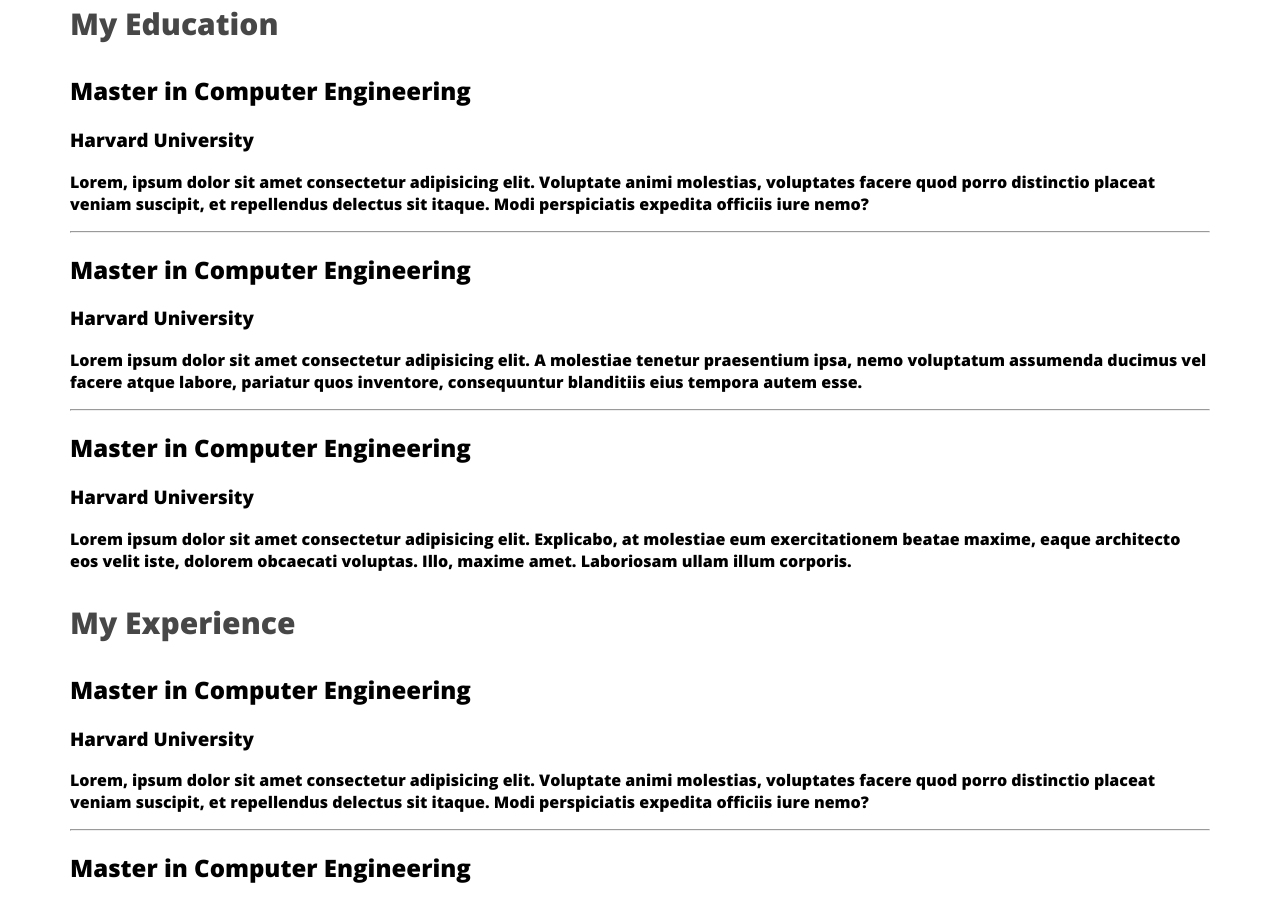
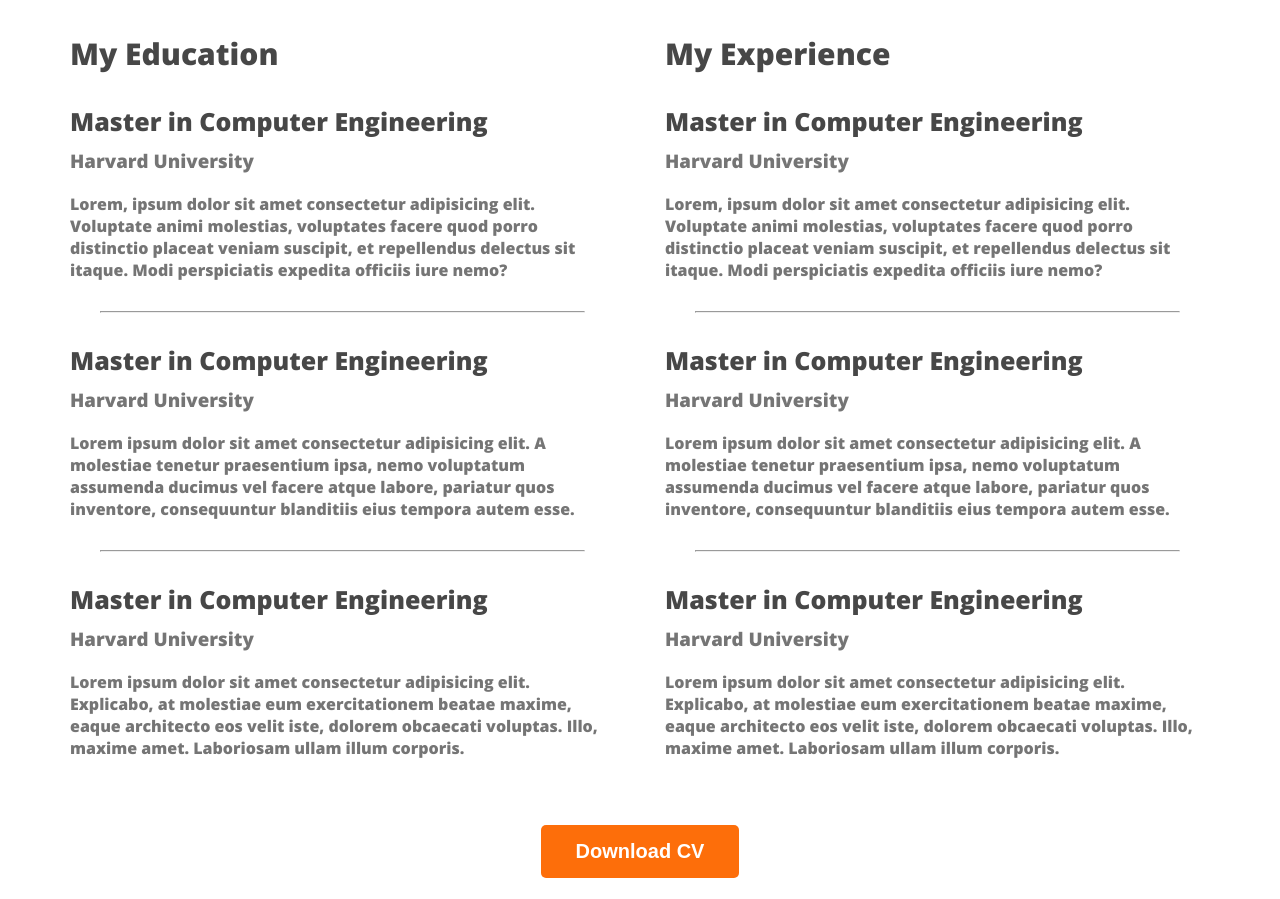
Before and after one commit to mizanur-007/portfolio-1, a plain HTML site: page index.html in a window 1280 px wide. Shown: the part 2361-3260 px from the top of the page. Drawn offline with nearby package versions, Linux system fonts and the light colour scheme.

Commit message:
resume section

```diff
--- a/index.html
+++ b/index.html
@@ -133,6 +133,9 @@
                     </div>
                 </div>
             </div>
+            <div class="download-cv">
+                <button class="btn-primary">Download CV</button>
+            </div>
         </section>
 
     </main>
--- a/styles/portfolio.css
+++ b/styles/portfolio.css
@@ -153,3 +153,27 @@ main{
     font-weight: 700;
 
 }
+.resume-container{
+    display: flex;
+    gap: 50px;
+}
+.resume-item-institute{
+    margin-bottom: 20px;
+    margin-top: 0px;
+}
+.resume-item-description, .resume-item-institute{
+    color: #757575;
+}
+.resume-item-title{
+    color: #474747;
+    font-size: 25px;
+    font-weight: 700;
+    margin-bottom: 10px;
+}
+.resume-container hr{
+    margin: 30px;
+}
+.download-cv{
+    text-align: center;
+    margin-top: 50px;
+}
```
